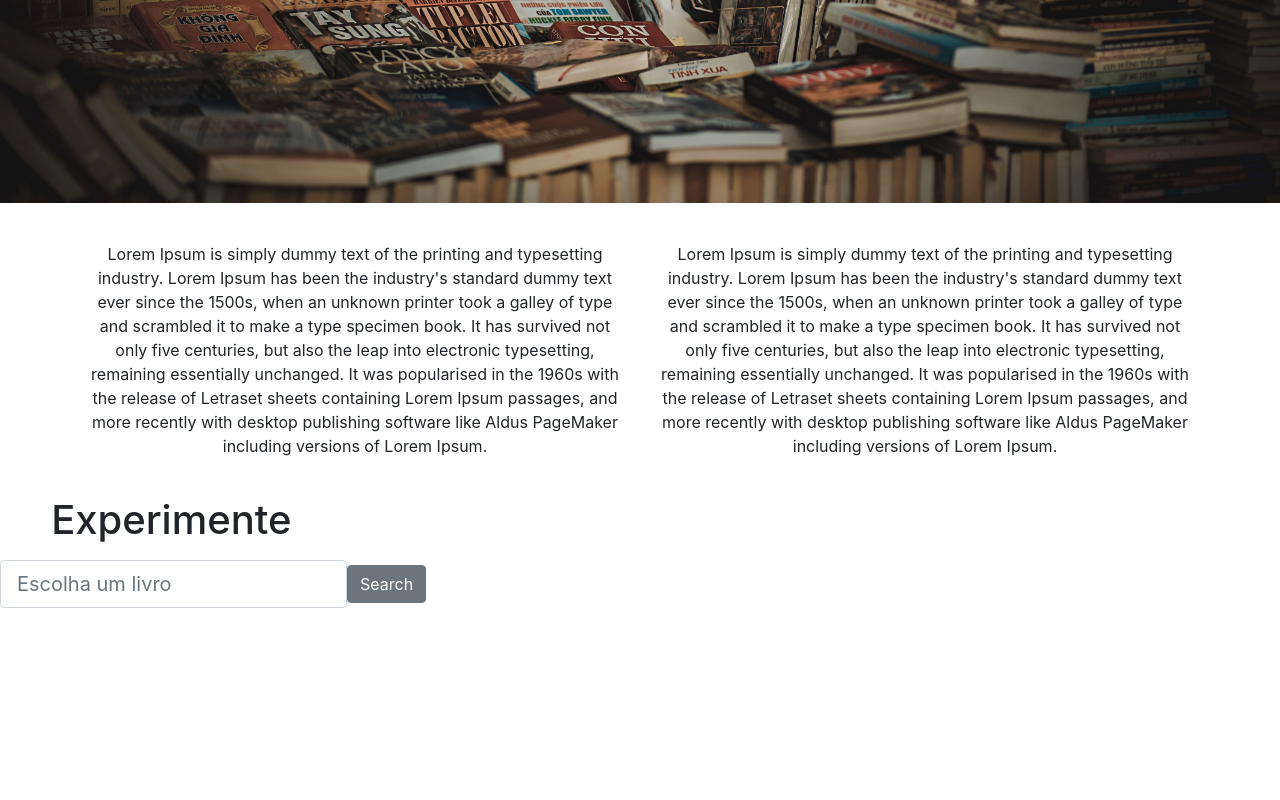
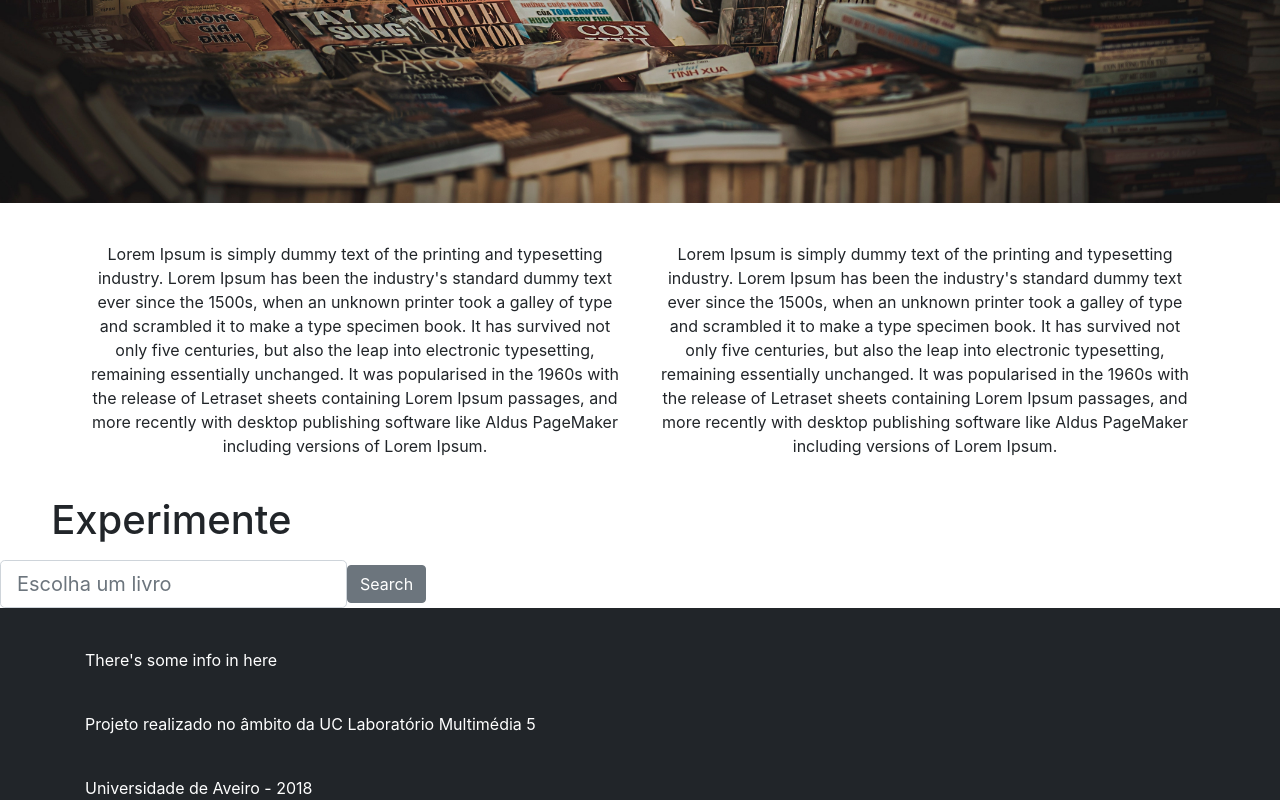
Before and after one commit to DinisRodrigues1/booxin, a React (Create React App) app: page / in a window 1280 px wide. Shown: the part 621-1421 px from the top of the page. Before the commit the page ends 1229 px from the top, so only its background shows below. Built offline with nearby package versions, Linux system fonts and the light colour scheme.

Commit message:
added first iteration of footer and some css to it. It's now the same color as navbar. Navbar links color changed to white.

```diff
--- a/src/App.js
+++ b/src/App.js
@@ -4,10 +4,11 @@ import './App.css';
 import Navegacao from './components/Navbar'
 import Intro from './components/Intro'
 import Search from './components/Search'
+import Footer from './components/Footer'
 
 import 'bootstrap/dist/css/bootstrap.min.css'
 
-const axios = require('axios')
+//const axios = require('axios')
 
 class App extends Component {
 
@@ -22,6 +23,7 @@ class App extends Component {
         <Intro className="" />
         <h1 className="hStyle">Experimente</h1>
         <Search />
+        <Footer />
       </div>
     );
   }
--- /dev/null
+++ b/src/components/Footer/Footer.css
@@ -0,0 +1,9 @@
+.footer {
+    background-color: #212529
+}
+.col {
+    padding-top: 5vh;
+    color: white;
+    max-width: 100%;
+    text-align: left
+}
--- /dev/null
+++ b/src/components/Footer/index.js
@@ -0,0 +1,26 @@
+import React from 'react'
+import {Container, Row, Col} from 'reactstrap'
+import './Footer.css'
+
+const Footer = () => {
+    return(
+        <div className="footer">
+        <Container>
+            <Row>
+                <Col className="col">There's some info in here</Col>
+            </Row>
+            <Row>
+                <Col>Projeto realizado no âmbito da UC Laboratório Multimédia 5</Col>
+            </Row>
+            <Row><Col>Universidade de Aveiro - 2018</Col></Row>
+
+        </Container>
+        </div>
+
+
+
+
+    )
+}
+
+export default Footer
--- a/src/components/Navbar/index.js
+++ b/src/components/Navbar/index.js
@@ -29,7 +29,7 @@ class Navegacao extends React.Component {
         render() {
           return (
             <div>
-              <Navbar color="dark" light expand="md">
+              <Navbar color="dark" dark expand="md">
                 <NavbarBrand href="/">reactstrap</NavbarBrand>
                 <NavbarToggler onClick={this.toggle} />
                 <Collapse isOpen={this.state.isOpen} navbar>
```
